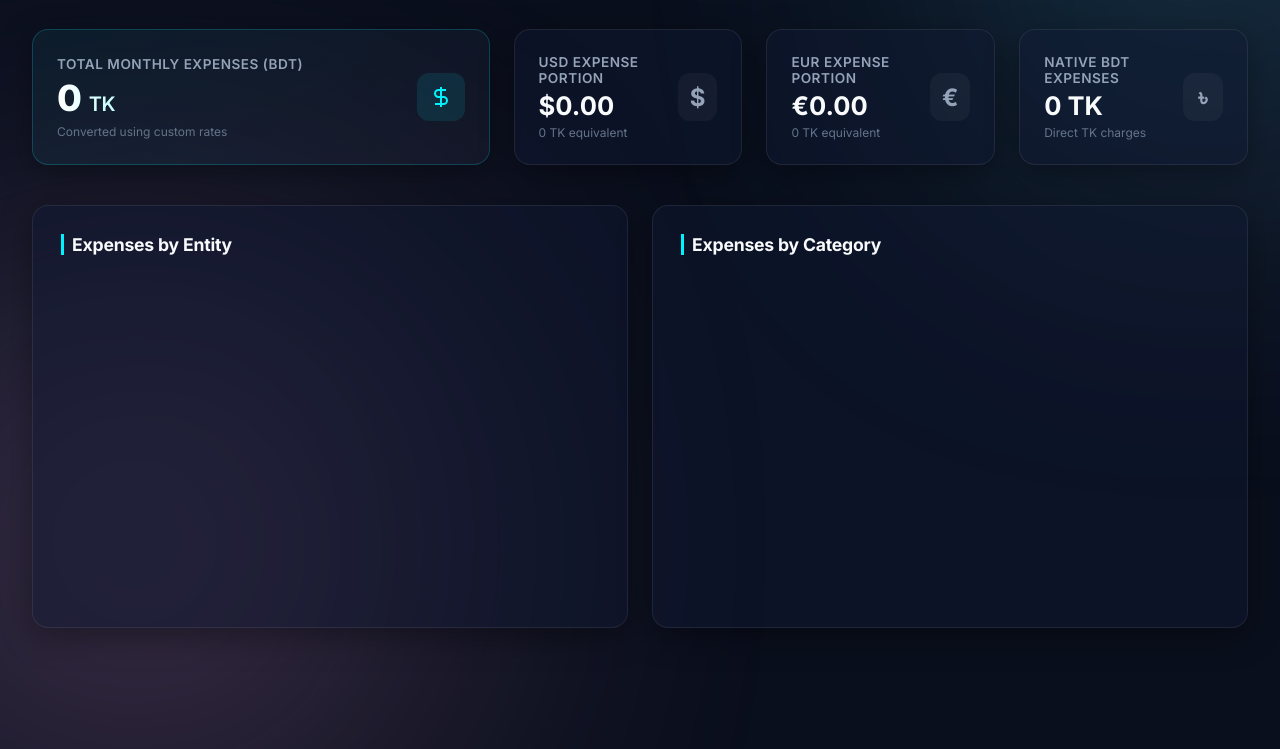
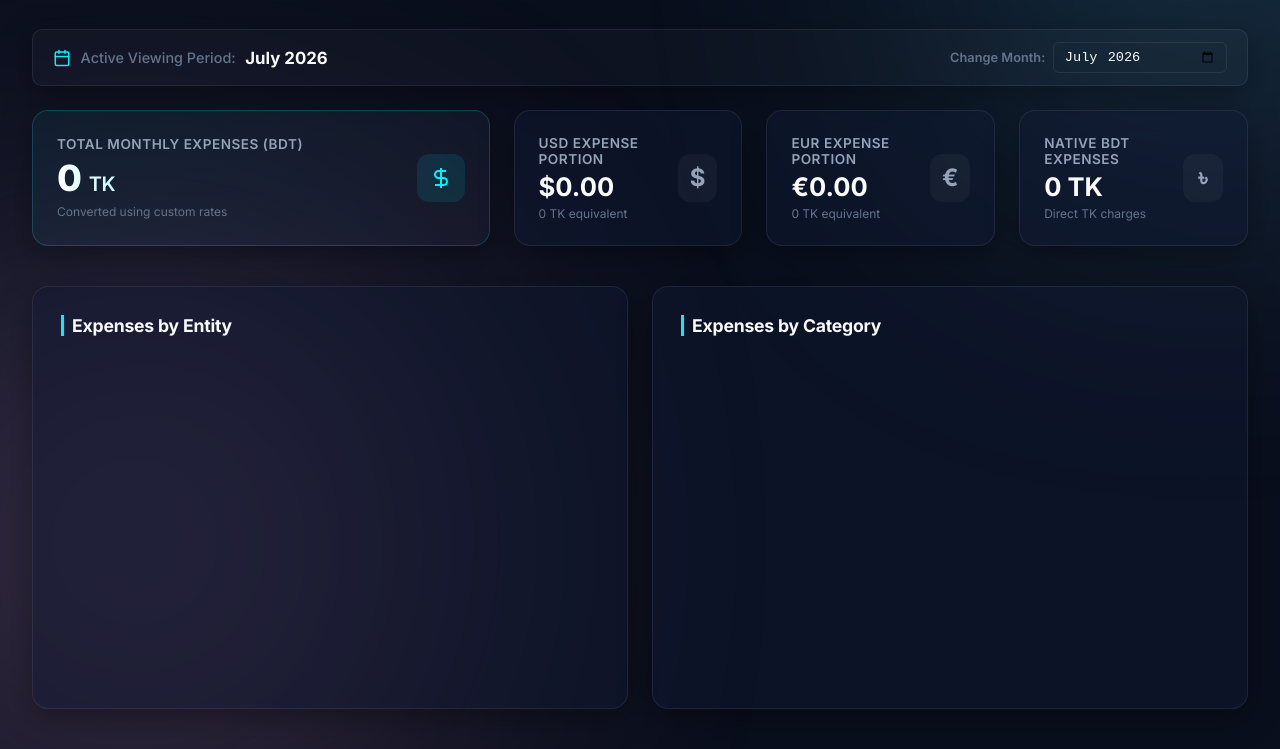
Before and after one commit to IMSBANTI/ims-group-expense-tracker, a website: page public/index.html in a window 1280 px wide. Shown: the part 193-942 px from the top of the page. Before the commit the page ends 861 px from the top, so only its background shows below. Drawn offline with nearby package versions, Linux system fonts and the light colour scheme; no server answers.

Commit message:
Add Active Viewing Period banner and Month Picker to Financial Dashboard

```diff
--- a/public/app.js
+++ b/public/app.js
@@ -64,8 +64,42 @@ document.addEventListener('DOMContentLoaded', () => {
   // Set default billing month to current month
   const today = new Date();
   const monthStr = today.getFullYear() + '-' + String(today.getMonth() + 1).padStart(2, '0');
-  document.getElementById('report-month').value = monthStr;
+
+  const dashMonthInput = document.getElementById('dashboard-month-picker');
+  if (dashMonthInput) dashMonthInput.value = monthStr;
+
+  const reportMonthInput = document.getElementById('report-month');
+  if (reportMonthInput) reportMonthInput.value = monthStr;
+
+  updateActiveBillingMonth(monthStr, false);
 });
+
+function updateActiveBillingMonth(yearMonthStr, showToastNotice = true) {
+  if (!yearMonthStr) return;
+
+  const [year, month] = yearMonthStr.split('-');
+  const dateObj = new Date(parseInt(year), parseInt(month) - 1, 1);
+  const formattedMonth = dateObj.toLocaleString('en-US', { month: 'long', year: 'numeric' });
+
+  // Update dashboard banner text
+  const activeTextEl = document.getElementById('active-month-text');
+  if (activeTextEl) activeTextEl.textContent = formattedMonth;
+
+  // Keep dashboard and report generator month pickers in sync
+  const dashMonthInput = document.getElementById('dashboard-month-picker');
+  if (dashMonthInput && dashMonthInput.value !== yearMonthStr) {
+    dashMonthInput.value = yearMonthStr;
+  }
+
+  const reportMonthInput = document.getElementById('report-month');
+  if (reportMonthInput && reportMonthInput.value !== yearMonthStr) {
+    reportMonthInput.value = yearMonthStr;
+  }
+
+  if (showToastNotice) {
+    showToast(`Active expense period set to ${formattedMonth}`, 'info');
+  }
+}
 
 function applyReadOnlyUI() {
   if (isReadOnly) {
--- a/public/index.html
+++ b/public/index.html
@@ -71,6 +71,19 @@
             <button class="toggle-btn active" id="toggle-monthly" onclick="changeViewMode('monthly')">Monthly View</button>
             <button class="toggle-btn" id="toggle-daily" onclick="changeViewMode('daily')">Daily View</button>
             <button class="toggle-btn" id="toggle-yearly" onclick="changeViewMode('yearly')">Yearly View</button>
+          </div>
+        </div>
+
+        <!-- Active Billing Month Banner -->
+        <div class="active-period-banner glass-panel" style="display: flex; align-items: center; justify-content: space-between; padding: 0.75rem 1.25rem; margin-bottom: 1.5rem; border-radius: 10px; background: rgba(255, 255, 255, 0.02); border: 1px solid var(--border-glass);">
+          <div style="display: flex; align-items: center; gap: 0.6rem;">
+            <svg xmlns="http://www.w3.org/2000/svg" width="18" height="18" viewBox="0 0 24 24" fill="none" stroke="currentColor" stroke-width="2" stroke-linecap="round" stroke-linejoin="round" style="color: var(--color-primary);"><rect x="3" y="4" width="18" height="18" rx="2" ry="2"/><line x1="16" y1="2" x2="16" y2="6"/><line x1="8" y1="2" x2="8" y2="6"/><line x1="3" y1="10" x2="21" y2="10"/></svg>
+            <span style="font-size: 0.9rem; color: var(--text-muted); font-weight: 500;">Active Viewing Period:</span>
+            <strong id="active-month-text" style="font-size: 1.05rem; color: var(--text-heading); font-weight: 700;">July 2026</strong>
+          </div>
+          <div style="display: flex; align-items: center; gap: 0.5rem;">
+            <label for="dashboard-month-picker" style="font-size: 0.8rem; color: var(--text-muted); font-weight: 600;">Change Month:</label>
+            <input type="month" id="dashboard-month-picker" onchange="updateActiveBillingMonth(this.value)" style="padding: 0.35rem 0.6rem; border-radius: 6px; border: 1px solid var(--border-glass); background: var(--bg-card); color: var(--text-main); font-size: 0.85rem; cursor: pointer;">
           </div>
         </div>
 
```
